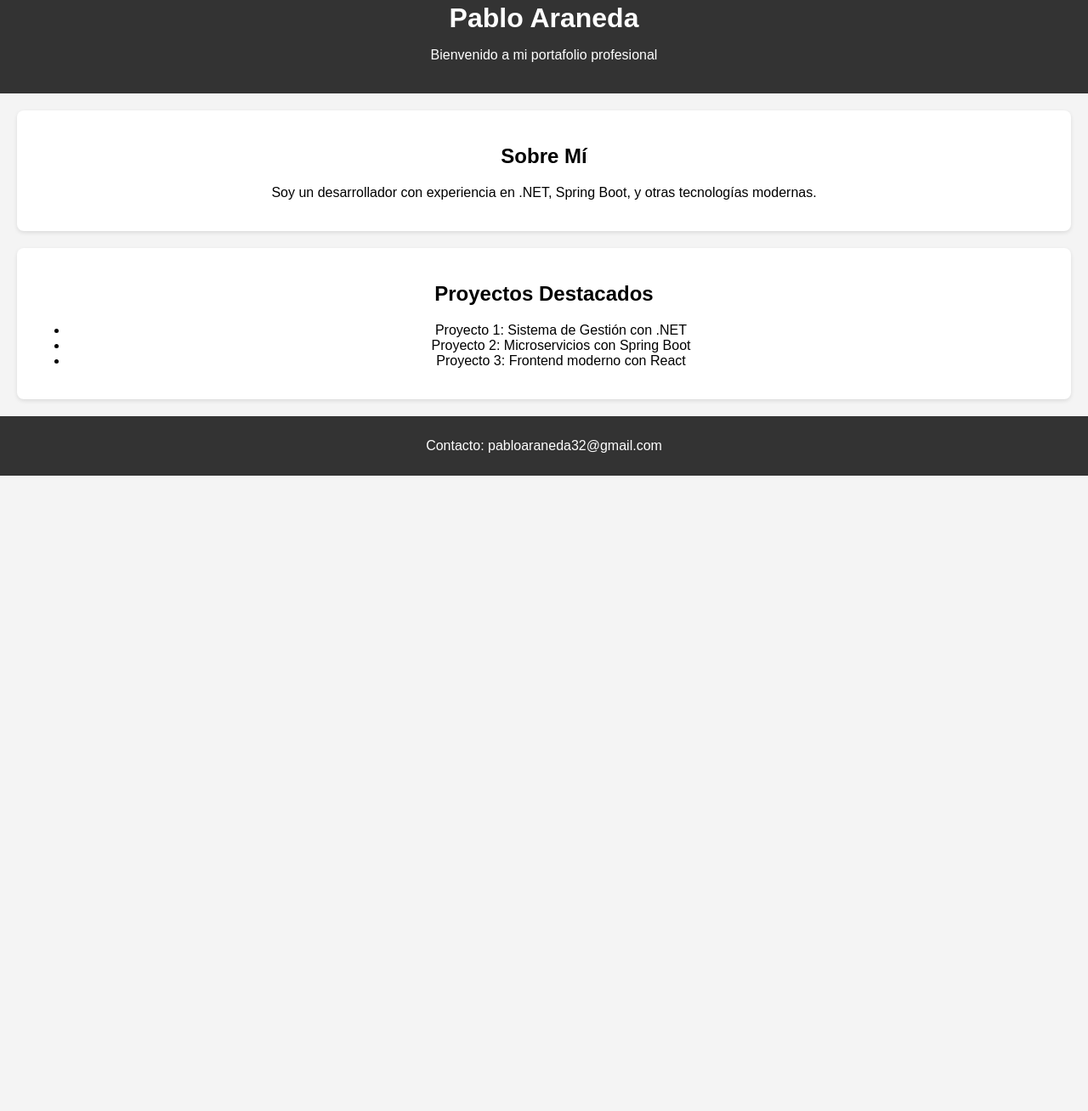
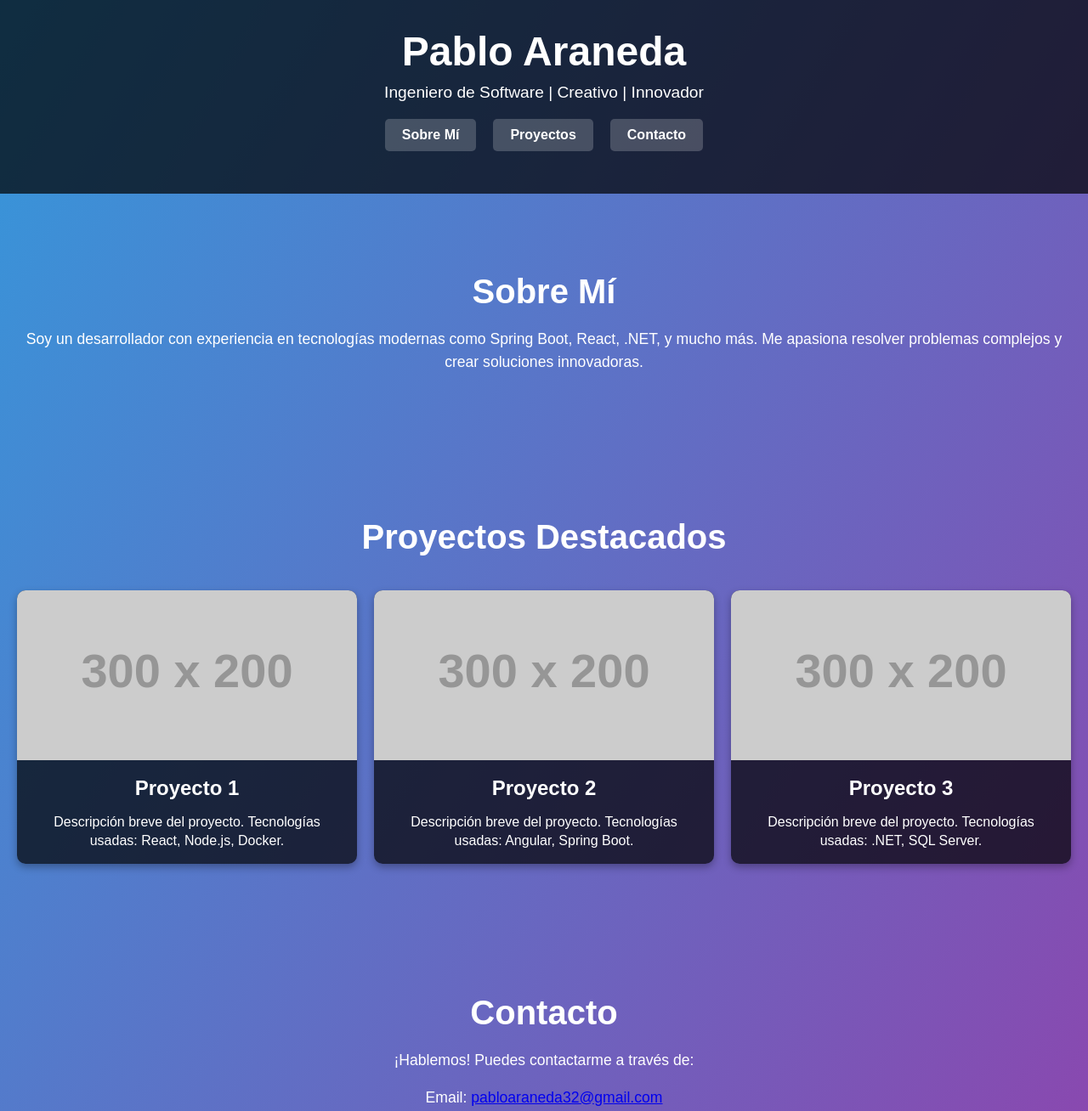
Before and after one commit to RunnerClimb/pabloaraneda.github.io, a plain HTML site: page index.html in a window 1280 px wide. Shown: the part 17-1325 px from the top of the page at 85% size. Before the commit the page ends 800 px from the top, so only its background shows below. Drawn offline with Linux system fonts and the light colour scheme; placeholder pictures from the web are drawn by us.

Commit message:
Actualización del index.html con ejemplo básico

```diff
--- a/index.html
+++ b/index.html
@@ -3,57 +3,147 @@
 <head>
     <meta charset="UTF-8">
     <meta name="viewport" content="width=device-width, initial-scale=1.0">
-    <title>Portafolio de Pablo Araneda</title>
+    <title>Pablo Araneda - Portfolio</title>
     <style>
+        /* Global Styles */
         body {
             font-family: Arial, sans-serif;
             margin: 0;
             padding: 0;
-            background-color: #f4f4f4;
+            background: linear-gradient(120deg, #3498db, #8e44ad);
+            color: #fff;
+        }
+        header {
+            text-align: center;
+            padding: 50px 20px;
+            background-color: rgba(0, 0, 0, 0.7);
+        }
+        header h1 {
+            font-size: 3rem;
+            margin: 0;
+        }
+        header p {
+            font-size: 1.2rem;
+            margin: 10px 0 0;
+        }
+        nav {
+            display: flex;
+            justify-content: center;
+            gap: 20px;
+            margin-top: 20px;
+        }
+        nav a {
+            color: #fff;
+            text-decoration: none;
+            font-weight: bold;
+            padding: 10px 20px;
+            background: rgba(255, 255, 255, 0.2);
+            border-radius: 5px;
+            transition: background 0.3s;
+        }
+        nav a:hover {
+            background: rgba(255, 255, 255, 0.5);
+        }
+
+        .section {
+            padding: 60px 20px;
             text-align: center;
         }
-        header {
-            background-color: #333;
-            color: white;
-            padding: 20px 0;
+        .section h2 {
+            font-size: 2.5rem;
+            margin-bottom: 20px;
         }
-        header h1 {
-            margin: 0;
+        .section p {
+            font-size: 1.1rem;
+            line-height: 1.5;
         }
-        section {
-            margin: 20px;
-            padding: 20px;
-            background-color: white;
-            border-radius: 8px;
-            box-shadow: 0 2px 5px rgba(0, 0, 0, 0.1);
+        .projects {
+            display: grid;
+            grid-template-columns: repeat(auto-fit, minmax(300px, 1fr));
+            gap: 20px;
+            margin-top: 40px;
+        }
+        .project-card {
+            background: rgba(0, 0, 0, 0.7);
+            border-radius: 10px;
+            overflow: hidden;
+            box-shadow: 0 4px 10px rgba(0, 0, 0, 0.3);
+        }
+        .project-card img {
+            width: 100%;
+            height: 200px;
+            object-fit: cover;
+        }
+        .project-card h3 {
+            font-size: 1.5rem;
+            margin: 15px;
+        }
+        .project-card p {
+            font-size: 1rem;
+            margin: 0 15px 15px;
+            line-height: 1.4;
         }
         footer {
-            margin-top: 20px;
-            padding: 10px 0;
-            background-color: #333;
-            color: white;
+            background-color: rgba(0, 0, 0, 0.7);
+            text-align: center;
+            padding: 20px;
+            margin-top: 40px;
+        }
+        footer p {
+            font-size: 0.9rem;
+            margin: 0;
         }
     </style>
 </head>
 <body>
     <header>
         <h1>Pablo Araneda</h1>
-        <p>Bienvenido a mi portafolio profesional</p>
+        <p>Ingeniero de Software | Creativo | Innovador</p>
+        <nav>
+            <a href="#about">Sobre Mí</a>
+            <a href="#projects">Proyectos</a>
+            <a href="#contact">Contacto</a>
+        </nav>
     </header>
-    <section>
+
+    <section id="about" class="section">
         <h2>Sobre Mí</h2>
-        <p>Soy un desarrollador con experiencia en .NET, Spring Boot, y otras tecnologías modernas.</p>
+        <p>
+            Soy un desarrollador con experiencia en tecnologías modernas como Spring Boot, React, .NET, y mucho más.
+            Me apasiona resolver problemas complejos y crear soluciones innovadoras.
+        </p>
     </section>
-    <section>
+
+    <section id="projects" class="section">
         <h2>Proyectos Destacados</h2>
-        <ul>
-            <li>Proyecto 1: Sistema de Gestión con .NET</li>
-            <li>Proyecto 2: Microservicios con Spring Boot</li>
-            <li>Proyecto 3: Frontend moderno con React</li>
-        </ul>
+        <div class="projects">
+            <div class="project-card">
+                <img src="https://via.placeholder.com/300x200" alt="Project Image">
+                <h3>Proyecto 1</h3>
+                <p>Descripción breve del proyecto. Tecnologías usadas: React, Node.js, Docker.</p>
+            </div>
+            <div class="project-card">
+                <img src="https://via.placeholder.com/300x200" alt="Project Image">
+                <h3>Proyecto 2</h3>
+                <p>Descripción breve del proyecto. Tecnologías usadas: Angular, Spring Boot.</p>
+            </div>
+            <div class="project-card">
+                <img src="https://via.placeholder.com/300x200" alt="Project Image">
+                <h3>Proyecto 3</h3>
+                <p>Descripción breve del proyecto. Tecnologías usadas: .NET, SQL Server.</p>
+            </div>
+        </div>
     </section>
+
+    <section id="contact" class="section">
+        <h2>Contacto</h2>
+        <p>¡Hablemos! Puedes contactarme a través de:</p>
+        <p>Email: <a href="mailto:pabloaraneda32@gmail.com">pabloaraneda32@gmail.com</a></p>
+        <p>LinkedIn: <a href="https://www.linkedin.com/in/pabloaraneda" target="_blank">linkedin.com/in/pabloaraneda</a></p>
+    </section>
+
     <footer>
-        <p>Contacto: pabloaraneda32@gmail.com</p>
+        <p>&copy; 2025 Pablo Araneda. Todos los derechos reservados.</p>
     </footer>
 </body>
 </html>
```
